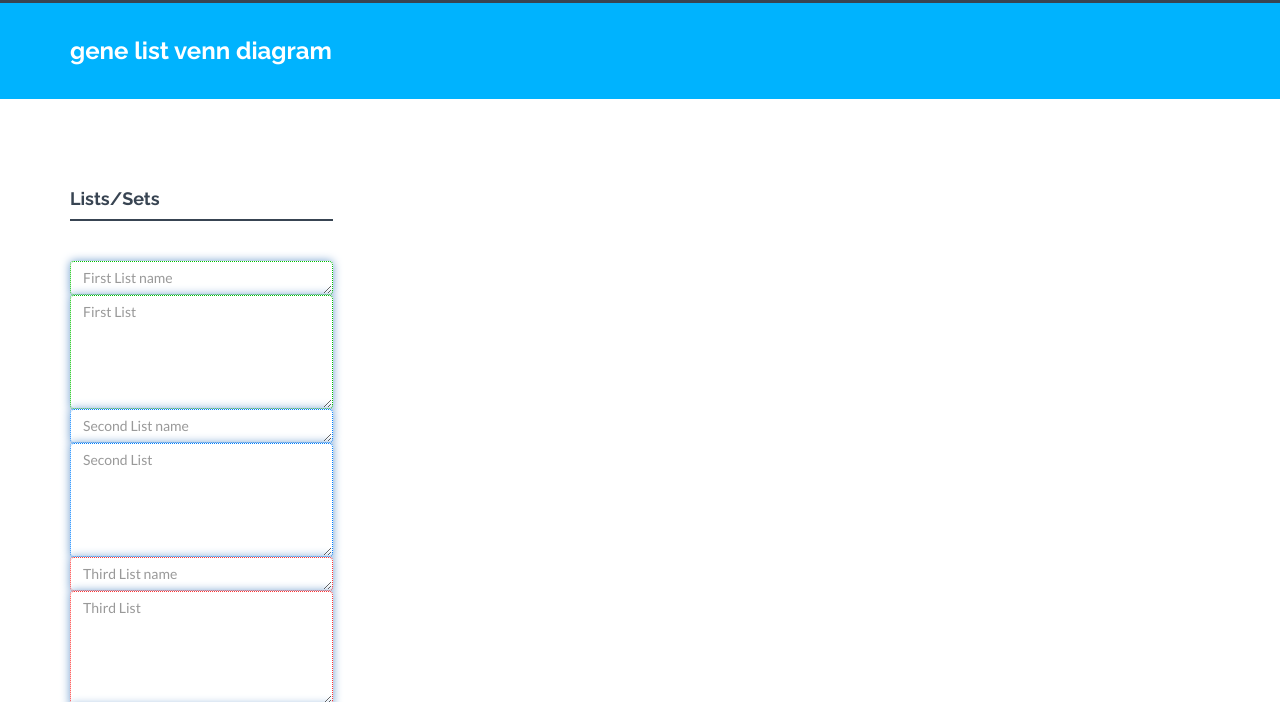
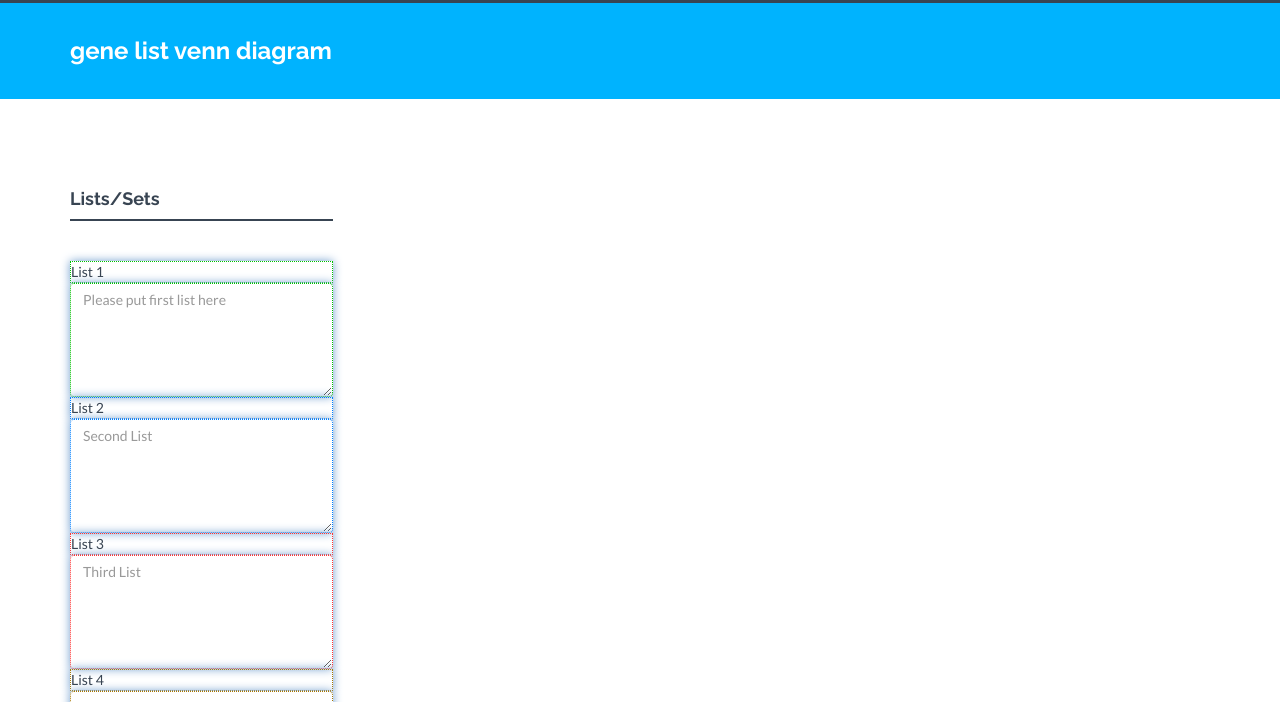
Before and after one commit to habtom/biojs-vis-genvenn, a website: page index.html in a window 1280 px wide. Shown: the part 67-769 px from the top of the page. Drawn offline with Linux system fonts and the light colour scheme.

Commit message:
List lables updated

```diff
--- a/index.html
+++ b/index.html
@@ -57,17 +57,16 @@
 		 		<div class="spacing"></div>
 
 		 		<div id="container">
-					<div class="List-group-1-label">
-					   <textarea id = "title1" class="form-control status-box" rows="1" placeholder="First List name"></textarea>
-					</div>
+					   <!-- <textarea id = "title1" class="form-control status-box" rows="1" placeholder="First List name"></textarea> -->
+					<div id = "title1">List 1</div>
 					<div class="List-group-1">
-					   <textarea  id = "s1" class="form-control status-box genelist" rows="5" placeholder="First List"></textarea>
+					   <textarea  id = "s1" class="form-control status-box genelist" rows="5" placeholder="Please put first list here"></textarea>
 					</div>
 
 					<div class="List-group-2-label">
-						<textarea id = "title2" class="form-control status-box" rows="1" placeholder="Second List name"></textarea>
+						<!-- <textarea id = "title2" class="form-control status-box" rows="1" placeholder="Second List name"></textarea> -->
 					</div>
-
+					  <div id = "title2">List 2</div>
 					  <div class="List-group-2">
 					   	<textarea id = "s2" class="form-control genelist" rows="5" placeholder="Second List"></textarea>
 
@@ -75,10 +74,10 @@
 
 					  <div class="List-group-3-label">
 
-					   <textarea id = "title3" class="form-control status-box" rows="1" placeholder="Third List name"></textarea>
+					  <!--  <textarea id = "title3" class="form-control status-box" rows="1" placeholder="Third List name"></textarea> -->
 
 					  </div>
-
+					  <div id = "title3">List 3</div>
 					  <div class="List-group-3">
 					   	<textarea id = "s3" class="form-control genelist" rows="5" placeholder="Third List"></textarea>
 
@@ -86,10 +85,10 @@
 
 					  <div class="List-group-4-label">
 
-					   <textarea id = "title4" class="form-control status-box" rows="1" placeholder="Fourth List name"></textarea>
+					   <!-- <textarea id = "title4" class="form-control status-box" rows="1" placeholder="Fourth List name"></textarea> -->
 
 					  </div>
-
+					  <div id = "title4">List 4</div>
 					  <div class="List-group-4">
 					   	<textarea id = "s4" class="form-control genelist" rows="5" placeholder="Fourth List"></textarea>
 
```
